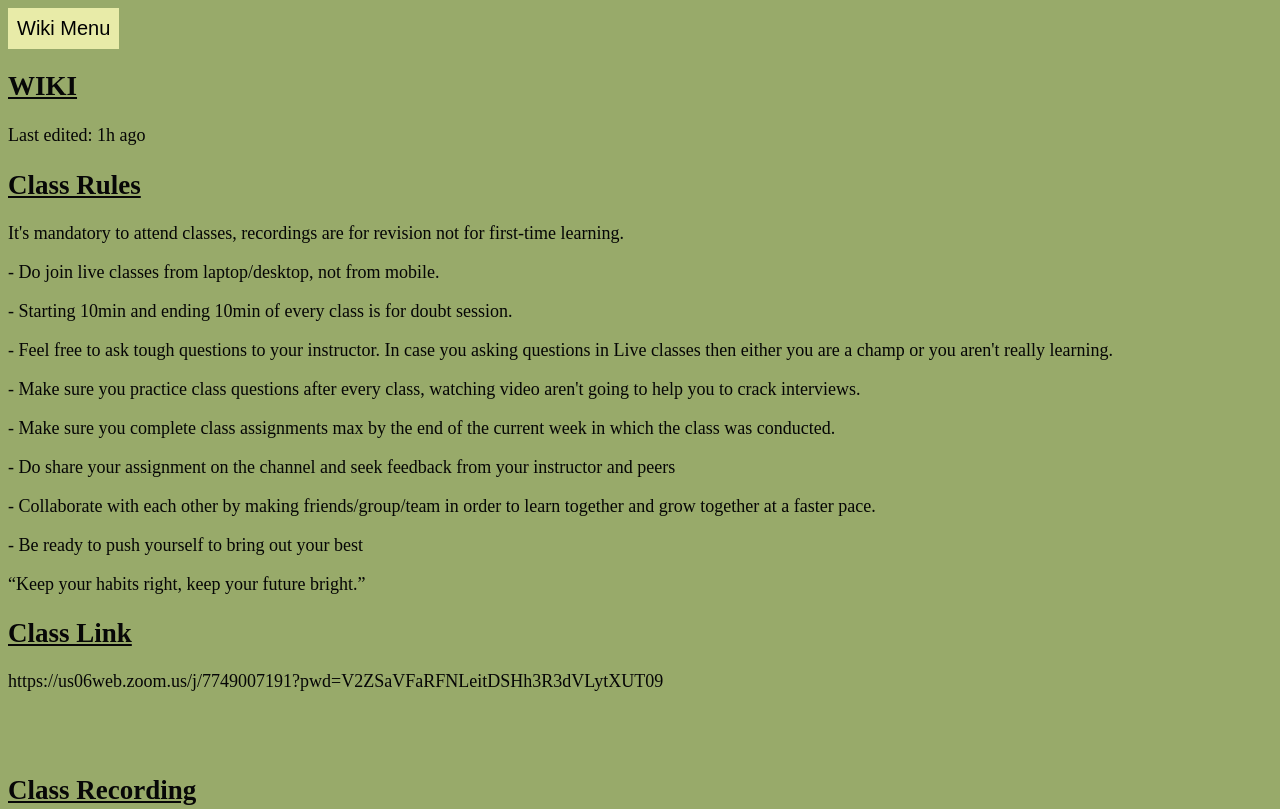
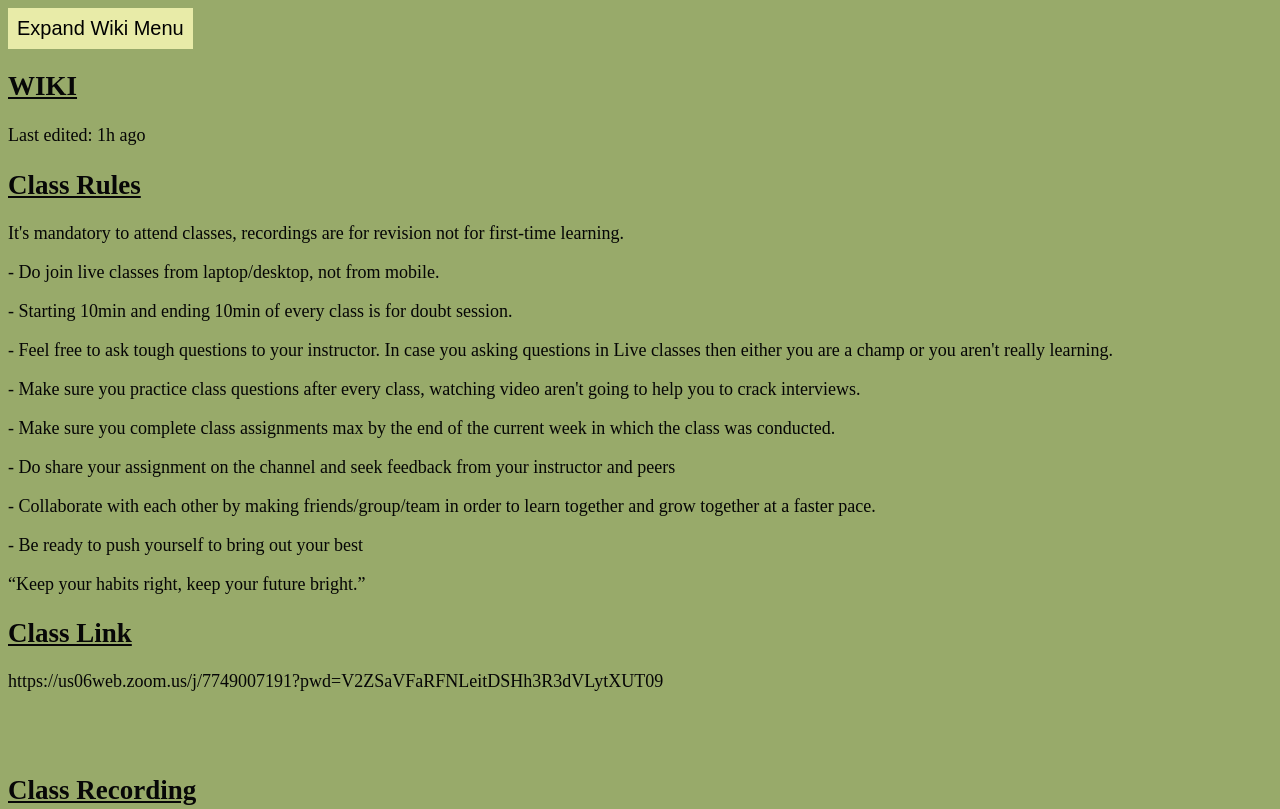
Before and after one commit to chaudhary0702/assignment16nov.github.io, a plain HTML site: page index.html in a window 1280 px wide. Shown: the top 809 px of the page. Drawn offline with Linux system fonts and the light colour scheme.

Commit message:
Update index.html

```diff
--- a/index.html
+++ b/index.html
@@ -82,7 +82,7 @@ table{
 <body>
 
     <div class="dropdown">
-        <button class="dropbtn">Wiki Menu</button>
+        <button class="dropbtn">Expand Wiki Menu</button>
         <div class="dropdown-content">
             <a href="#">1.Class Rules</a>
             <a href="#">2.Class Link</a>
```
